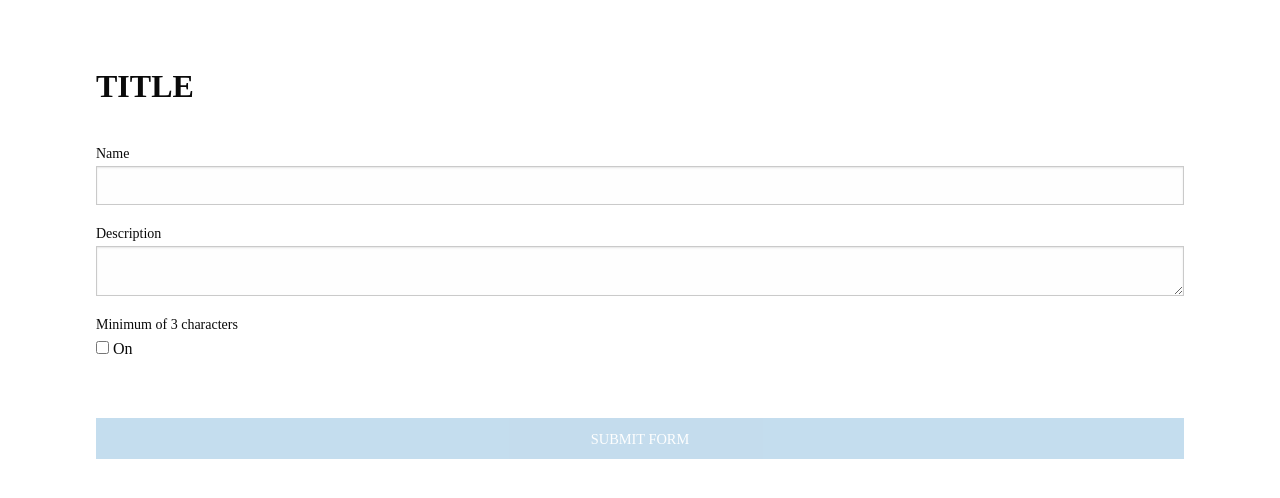
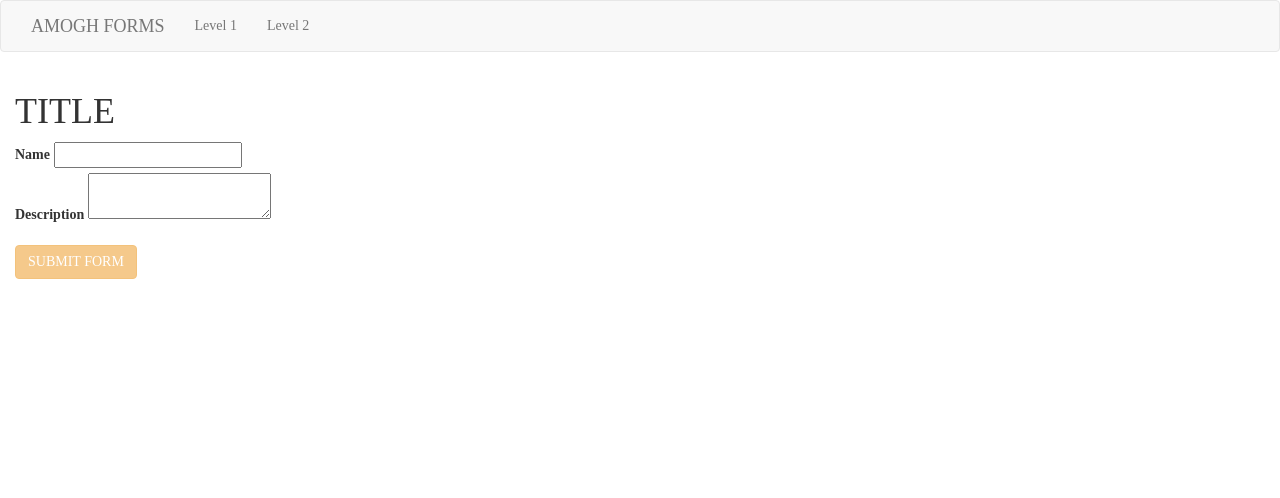
Before and after one commit to arpit-21/FFG, an Angular app in the folder Amogh-Forms/: page /formbeginner0 in a window 1280 px wide. Before the commit this address led to /. Shown: the top 498 px of the page. Built offline with nearby package versions, Linux system fonts and the light colour scheme; a web font is replaced by a local one.

Commit message:
Beginner Level 1 form added.

```diff
--- a/Amogh-Forms/package.json
+++ b/Amogh-Forms/package.json
@@ -19,7 +19,9 @@
     "@angular/platform-browser": "~7.2.0",
     "@angular/platform-browser-dynamic": "~7.2.0",
     "@angular/router": "~7.2.0",
+    "bootstrap": "^4.3.1",
     "core-js": "^2.5.4",
+    "ngx-bootstrap": "^3.2.0",
     "rxjs": "~6.3.3",
     "tslib": "^1.9.0",
     "zone.js": "~0.8.26"
--- a/Amogh-Forms/src/app/app-routing.module.ts
+++ b/Amogh-Forms/src/app/app-routing.module.ts
@@ -1,7 +1,10 @@
 import { NgModule } from '@angular/core';
 import { Routes, RouterModule } from '@angular/router';
+import { Formbeginner1Component } from './formbeginner1/formbeginner1.component';
 
-const routes: Routes = [];
+const routes: Routes = [{
+  path:'formbeginner0', component: Formbeginner1Component
+}];
 
 @NgModule({
   imports: [RouterModule.forRoot(routes)],
--- a/Amogh-Forms/src/app/app.component.html
+++ b/Amogh-Forms/src/app/app.component.html
@@ -1,43 +1,36 @@
 <!--The content below is only a placeholder and can be replaced.-->
 
 
-<div>
-<div *ngIf="!name; else forminfo">
-  <form [formGroup]= "rForm" (ngSubmit)="addPost(rForm.value)">
-    <div class="form-container">
-      <div class="row columns">
-        <h1>TITLE</h1>
-        <label>Name
-          <input type="text" formControlName="name">
-        </label>
-        <div class="alert" *ngIf="!rForm.controls['name'].valid && rForm.controls['name'].touched">
-          {{ titleAlert }}
-        </div>
-        <label>Description
-          <textarea type="text" formControlName="description"></textarea>
-        </label>
-        <div class="alert" *ngIf="!rForm.controls['name'].valid && rForm.controls['name'].touched">
-          Length between 30-500 characters
-        </div>
-        <label for="validate">Minimum of 3 characters</label>
-        <input type="checkbox" name="validate" formControlName="validate" value="1"> On
-
-        <input type="submit" class="button expanded" value="SUBMIT FORM" [disabled]="!rForm.valid">
+<!-- TOP NAVIGATION BAR CODE FOR LEVELS AND AMOGH FORMS HEADER-->
+<nav class="navbar navbar-default">
+  <div class="container-fluid">
+      <div class="navbar-header">
+          <a class="navbar-brand">
+            <!-- AMOGH LOGO TO BE Added Here -->
+            <!-- <img src="" class=""> -->
+          </a>
+          <span class="navbar-brand">AMOGH FORMS</span>
       </div>
-    </div>
-  </form>
-</div></div>
+      <ul class="nav navbar-nav">
+          <!-- <li class="active"><a href="#">
+            Link <span class="sr-only">(current)</span>
+          </a></li> -->
+          <li><a routerLink="/formbeginner0">Level 1</a></li>
+          <li><a href="#">Level 2</a></li>
+          <!-- <li class="dropdown" dropdown>
+              <a dropdownToggle role="button">
+                BEGINNER <span class="caret"></span></a>
+              <ul *dropdownMenu class="dropdown-menu">
+                  <li><a href="#">Level 0</a></li>
+                  <li><a href="#">Level 1</a></li>
+                  <li role="separator" class="divider"></li>
+                  <li role="separator" class="divider"></li>
+                  <li><a href="#">Check Medium</a></li>
+              </ul>
+          </li> -->
+      </ul>
+  </div>
+</nav>
 
 
-
-<ng-template #forminfo>
-  <div class="form-container">
-    <h1>{{  name  }}</h1>
-    <p>{{ description }}</p>
-  </div>
-</ng-template>
-
-
-
-
-<!-- <router-outlet></router-outlet> -->
+<router-outlet></router-outlet>
--- a/Amogh-Forms/src/app/app.module.ts
+++ b/Amogh-Forms/src/app/app.module.ts
@@ -5,10 +5,12 @@ import { FormsModule, ReactiveFormsModule} from '@angular/forms';
 
 import { AppRoutingModule } from './app-routing.module';
 import { AppComponent } from './app.component';
+import { Formbeginner1Component } from './formbeginner1/formbeginner1.component';
 
 @NgModule({
   declarations: [
-    AppComponent
+    AppComponent,
+    Formbeginner1Component
   ],
   imports: [
     BrowserModule,
--- /dev/null
+++ b/Amogh-Forms/src/app/formbeginner1/formbeginner1.component.html
@@ -0,0 +1,36 @@
+<div class="container-fluid">
+<div *ngIf="!name; else forminfo">
+  <form [formGroup]= "rForm" (ngSubmit)="addPost(rForm.value)">
+    <div class="">
+      <div class="form-group">
+        <h1>TITLE</h1>
+        <label>Name
+          <input type="text" formControlName="name">
+        </label>
+        <div class="alert" *ngIf="!rForm.controls['name'].valid && rForm.controls['name'].touched">
+          {{ titleAlert }}
+        </div>
+      <div class="form-group">
+        <label>Description
+          <textarea type="text" formControlName="description"></textarea>
+        </label>
+      </div>
+        <div class="alert" *ngIf="!rForm.controls['name'].valid && rForm.controls['name'].touched">
+          Length between 30-500 characters
+        </div>
+        <!-- <label for="validate">Minimum of 3 characters</label>
+        <input type="checkbox" name="validate" formControlName="validate" value="1"> On -->
+        <input type="submit" class="btn btn-warning" value="SUBMIT FORM" [disabled]="!rForm.valid">
+      </div>
+    </div>
+  </form>
+</div></div>
+
+
+
+<ng-template #forminfo>
+  <div class="form-container">
+    <h1>{{name}}</h1>
+    <p>{{description}}</p>
+  </div>
+</ng-template>
--- /dev/null
+++ b/Amogh-Forms/src/app/formbeginner1/formbeginner1.component.ts
@@ -0,0 +1,53 @@
+import { Component, OnInit } from '@angular/core';
+import { FormBuilder, FormGroup, Validators } from '@angular/forms';
+
+@Component({
+  selector: 'app-formbeginner1',
+  templateUrl: './formbeginner1.component.html',
+  styleUrls: ['./formbeginner1.component.css']
+})
+export class Formbeginner1Component implements OnInit {
+  rForm: FormGroup;
+  post: any;
+  description: string = "";
+  name: string = "";
+  titleAlert: string="This Field Is Required.";
+  formData: any = {};
+
+  constructor(private fb: FormBuilder){
+
+    this.rForm = fb.group({
+      'name': [null, Validators.required],
+      'description': [null, Validators.compose([Validators.required, Validators.minLength(30), Validators.maxLength(500)])],
+      'validate': ''
+    })
+  }
+
+  ngOnInit(){
+    //When Component Will init this will get load first.
+    this.rForm.get('validate').valueChanges.subscribe(
+      (validate) => {
+        if(validate =='1'){
+          this.rForm.get('name').setValidators([Validators.required, Validators.minLength(3)])
+          this.titleAlert = "You need to Specify 3 characters"
+        }
+        else{
+          this.rForm.get('name').setValidators(Validators.required);
+        }
+        this.rForm.get('name').updateValueAndValidity();
+      }
+    )
+  }
+
+  addPost(post){
+    this.description = post.description;
+    this.name = post.name;
+    //Creating a JSON Object for the data submitted by the user.
+    this.formData = {
+      name: post.name,
+      description: post.description
+    }
+    console.log("JSON: ", this.formData);
+  }
+
+}
--- a/Amogh-Forms/src/index.html
+++ b/Amogh-Forms/src/index.html
@@ -7,8 +7,10 @@
 
   <meta name="viewport" content="width=device-width, initial-scale=1">
   <link rel="icon" type="image/x-icon" href="favicon.ico">
-  <link rel="stylesheet" href="https://cdnjs.cloudflare.com/ajax/libs/foundation/6.3.1/css/foundation.min.css">
+  <!-- <link rel="stylesheet" href="https://cdnjs.cloudflare.com/ajax/libs/foundation/6.3.1/css/foundation.min.css"> -->
   <!-- Adding imports for BootStrap CSS -->
+  <link href="https://maxcdn.bootstrapcdn.com/bootstrap/3.3.7/css/bootstrap.min.css" rel="stylesheet">
+  <!-- <link href="https://maxcdn.bootstrapcdn.com/bootstrap/4.0.0/css/bootstrap.min.css" rel="stylesheet"> -->
 </head>
 <body>
   <app-root>Loading...</app-root>
```
Also changed, not shown: Amogh-Forms/src/app/formbeginner1/formbeginner1.component.css (added), 2 other files (tests, documents, lock files or other folders).
